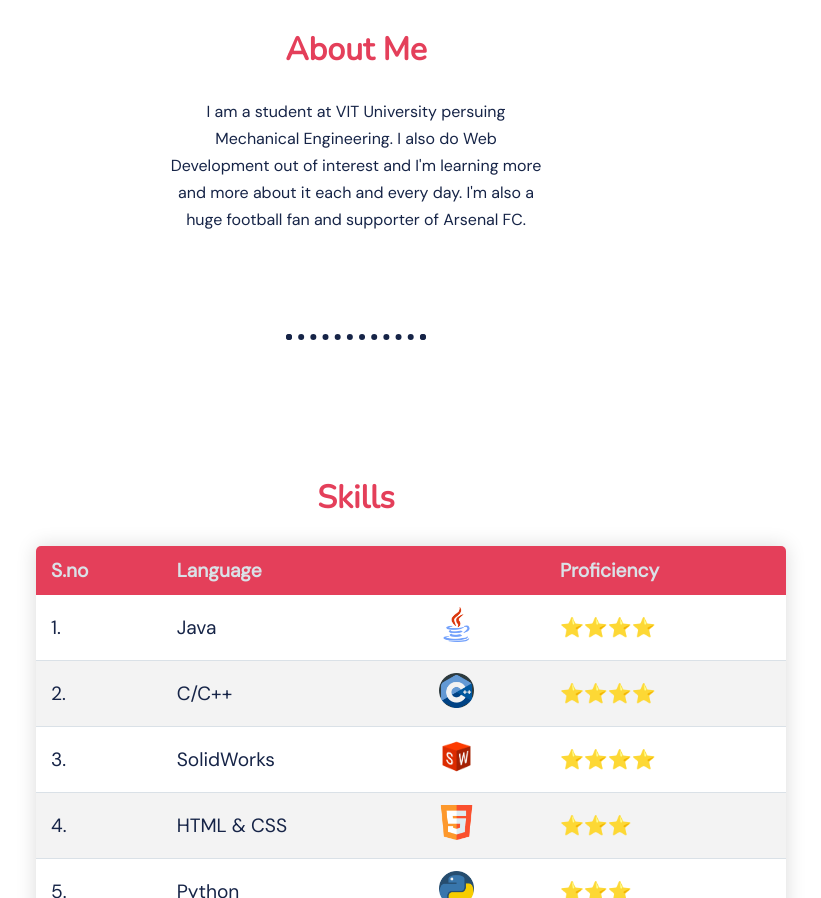
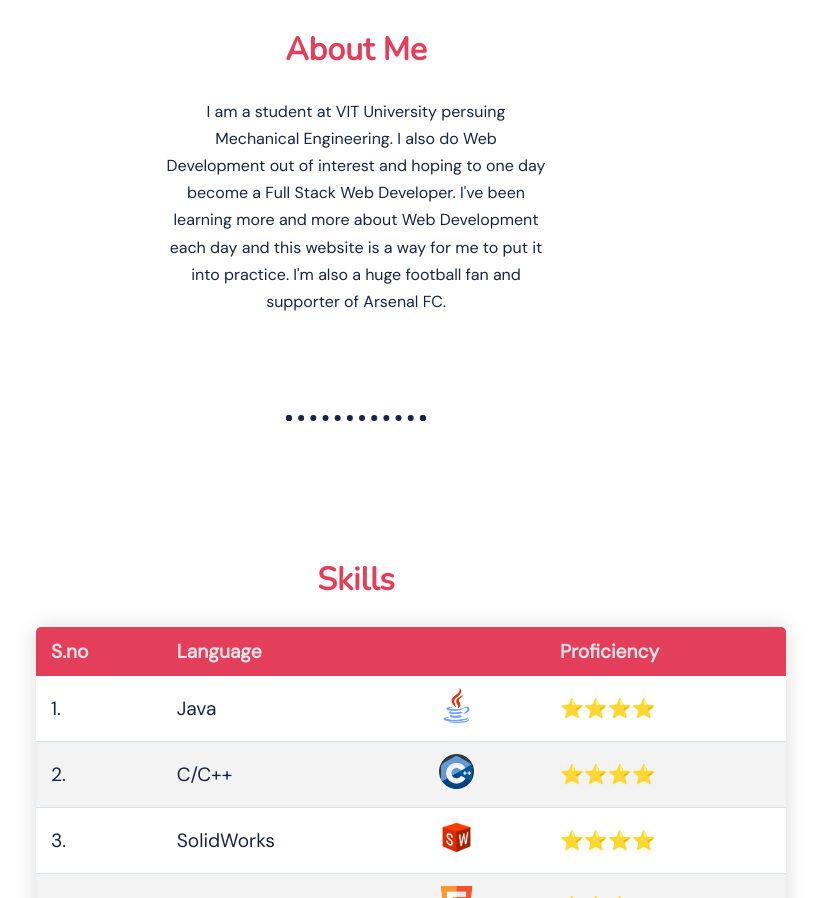
Before and after one commit to Asher-Nehemiah/MySite2, a plain HTML site: page index.html in a window 1280 px wide. Shown: the part 923-1821 px from the top of the page, without its empty margins (284-1105 px from the left). Drawn offline with nearby package versions, Linux system fonts and the light colour scheme.

Commit message:
Update index.html

```diff
--- a/index.html
+++ b/index.html
@@ -20,7 +20,7 @@
       <div class="profile">
         <img src="images/circle-cropped.png" alt="">
         <h2>About Me</h2>
-        <p class="intro">I am a student at VIT University persuing Mechanical Engineering. I also do Web Development out of interest and I'm learning more and more about it each and every day. I'm also a huge football fan and supporter of Arsenal FC.</p>
+        <p class="intro">I am a student at VIT University persuing Mechanical Engineering. I also do Web Development out of interest and hoping to one day become a Full Stack Web Developer. I've been learning more and more about Web Development each day and this website is a way for me to put it into practice. I'm also a huge football fan and supporter of Arsenal FC.</p>
       </div>
       <hr>
       <div class="skills">
```
